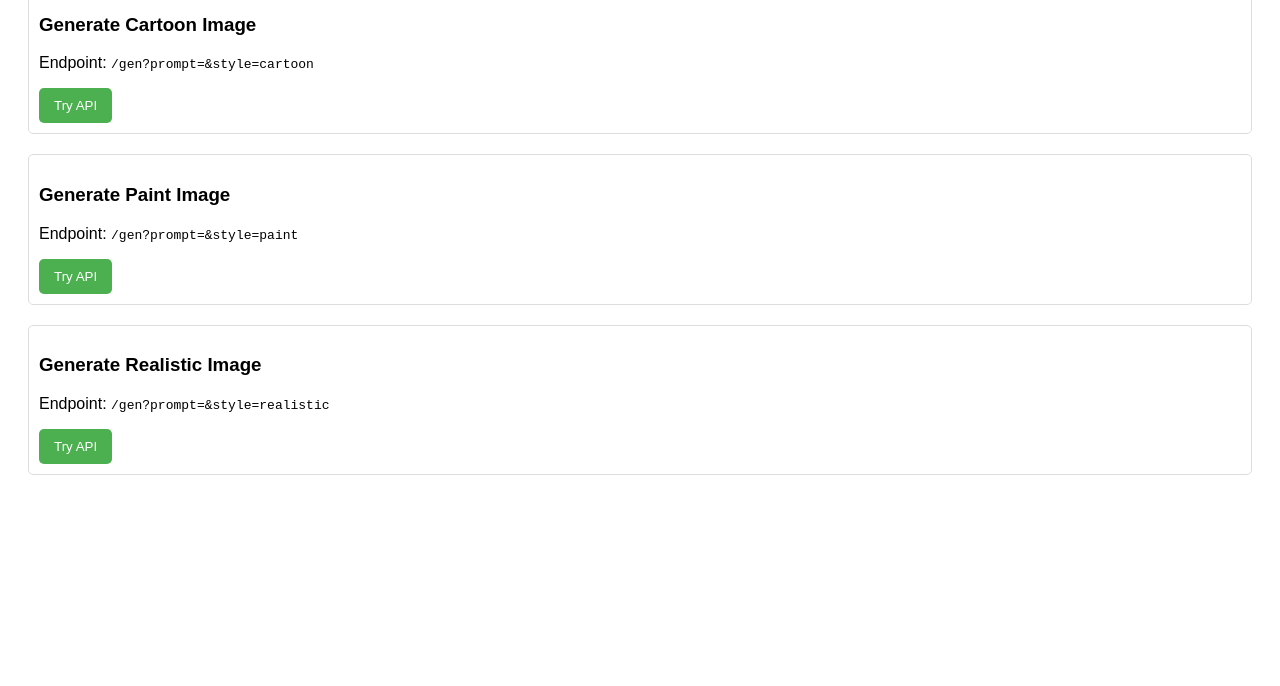
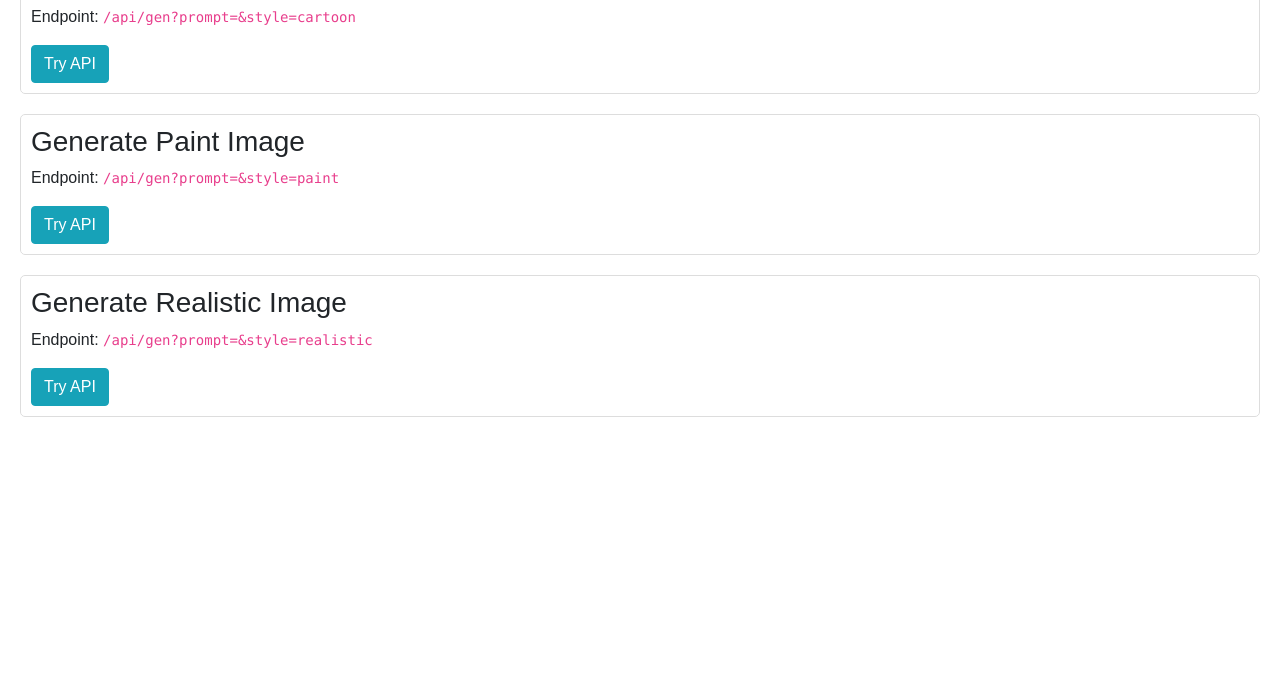
Before and after one commit to magallanes10/ccproject10, a website: page public/genapi.html in a window 1280 px wide. Shown: the part 114-800 px from the top of the page. Drawn offline with nearby package versions, Linux system fonts and the light colour scheme.

Commit message:
Update genapi.html

```diff
--- a/public/genapi.html
+++ b/public/genapi.html
@@ -4,6 +4,7 @@
     <meta charset="UTF-8">
     <meta name="viewport" content="width=device-width, initial-scale=1.0">
     <title>Generator Image AI API CC PROJECTS</title>
+    <link rel="stylesheet" href="https://maxcdn.bootstrapcdn.com/bootstrap/4.5.2/css/bootstrap.min.css">
     <style>
         body {
             font-family: Arial, sans-serif;
@@ -18,17 +19,6 @@
             border: 1px solid #ddd;
             border-radius: 5px;
             animation: bounce 2s infinite;
-        }
-        button {
-            padding: 10px 15px;
-            background-color: #4CAF50;
-            color: white;
-            border: none;
-            border-radius: 5px;
-            cursor: pointer;
-        }
-        button:hover {
-            background-color: #45a049;
         }
         @keyframes bounce {
             0%, 100% {
@@ -45,20 +35,20 @@
 
     <div class="api">
         <h3>Generate Cartoon Image</h3>
-        <p>Endpoint: <code>/gen?prompt=&style=cartoon</code></p>
-        <button onclick="tryAPI('A squirrel', 'cartoon')">Try API</button>
+        <p>Endpoint: <code>/api/gen?prompt=&style=cartoon</code></p>
+        <a class="btn btn-info" href="#" onclick="tryAPI('A squirrel', 'cartoon')">Try API</a>
     </div>
 
     <div class="api">
         <h3>Generate Paint Image</h3>
-        <p>Endpoint: <code>/gen?prompt=&style=paint</code></p>
-        <button onclick="tryAPI('A village', 'paint')">Try API</button>
+        <p>Endpoint: <code>/api/gen?prompt=&style=paint</code></p>
+        <a class="btn btn-info" href="#" onclick="tryAPI('A village', 'paint')">Try API</a>
     </div>
 
     <div class="api">
         <h3>Generate Realistic Image</h3>
-        <p>Endpoint: <code>/gen?prompt=&style=realistic</code></p>
-        <button onclick="tryAPI('A colorful photo of a young lady', 'realistic')">Try API</button>
+        <p>Endpoint: <code>/api/gen?prompt=&style=realistic</code></p>
+        <a class="btn btn-info" href="#" onclick="tryAPI('A colorful photo of a young lady', 'realistic')">Try API</a>
     </div>
 
     <script>
```
